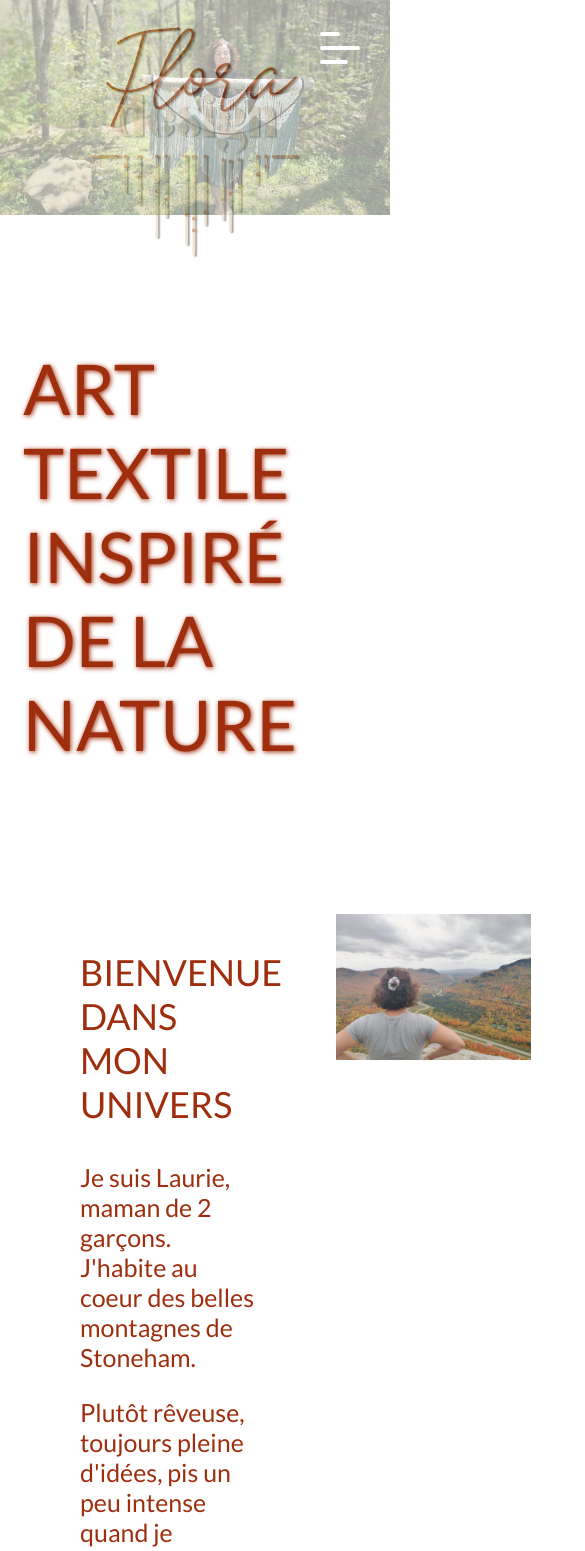
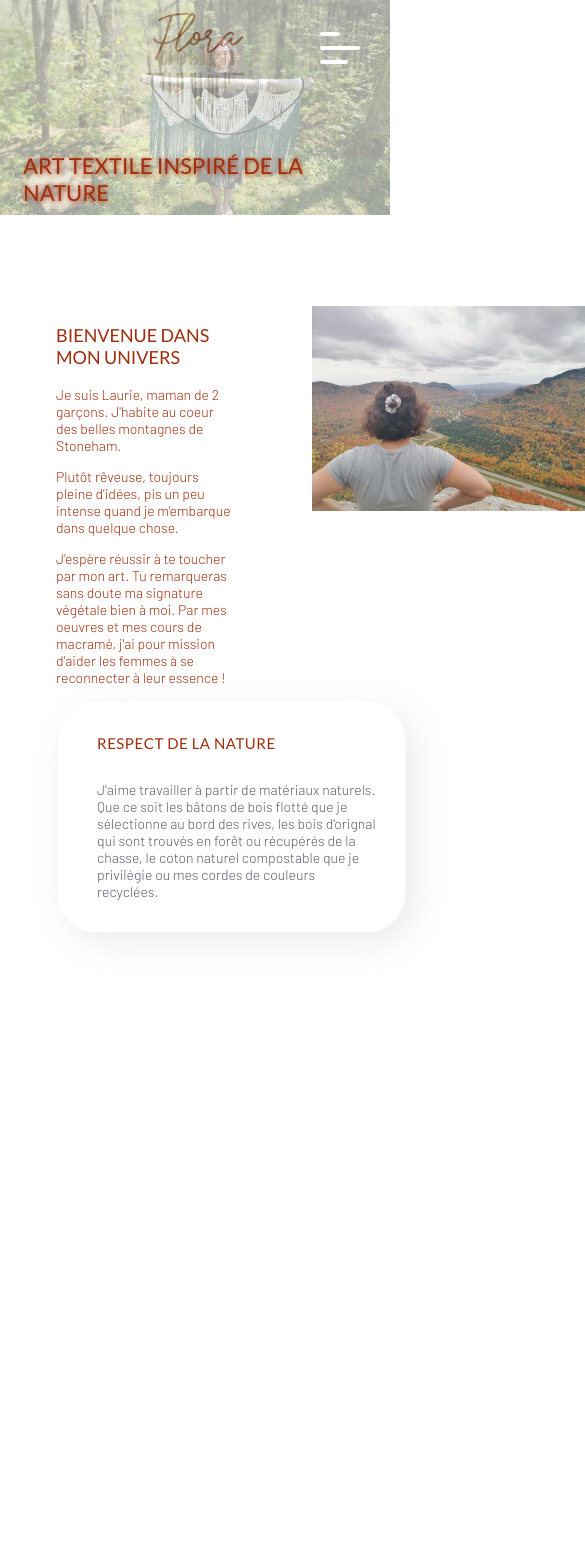
Before and after one commit to Jon104/flora-design, a React (Create React App) app: page / in a window 390 px wide. Shown: the top 1551 px of the page, 585 px wide, since content can reach past the window. After the commit the page ends 1150 px from the top, so only its background shows below. Built offline with nearby package versions, Linux system fonts and the light colour scheme.

Commit message:
Added some media query - Added bubble test - Added new font

```diff
--- a/public/index.html
+++ b/public/index.html
@@ -14,6 +14,7 @@
     <link rel="preconnect" href="https://fonts.googleapis.com">
     <link rel="preconnect" href="https://fonts.gstatic.com" crossorigin>
     <link href="https://fonts.googleapis.com/css2?family=Lato&display=swap" rel="stylesheet">
+    <link href="https://fonts.googleapis.com/css2?family=Barlow:wght@300&display=swap" rel="stylesheet">
     <title>Flora Design</title>
   </head>
   <body>
--- a/src/pages/Landing.jsx
+++ b/src/pages/Landing.jsx
@@ -7,6 +7,16 @@ const Logo = styled.img`
   top: 0;
   left: 50%;
   z-index: 100;
+
+  @media (max-width: 1300px) {
+    width: 220px;
+  }
+  @media (max-width: 800px) {
+    width: 180px;
+  }
+  @media (max-width: 630px) {
+    width: 130px;
+  }
 `;
 
 const TopImage = styled.img`
@@ -23,6 +33,13 @@ const Container = styled.div`
   position: relative;
   margin: 7% 1%;
   z-index: 2;
+
+  @media (max-width: 1300px) {
+    margin: 3% 1%;
+  }
+  @media (max-width: 800px) {
+    margin: 0% 1%;
+  }
 `;
 
 const Title = styled.p`
@@ -30,6 +47,19 @@ const Title = styled.p`
   font-size: 70px;
   color: #9F2E0E;
   text-shadow:1px 1px 5px #9F2E0E;
+
+  @media (max-width: 1300px) {
+    font-size: 50px;
+  }
+  @media (max-width: 1000px) {
+    font-size: 40px;
+  }
+  @media (max-width: 800px) {
+    font-size: 28px;
+  }
+  @media (max-width: 630px) {
+    font-size: 22px;
+  }
 `;
 
 const MiddleSection = styled.div`
@@ -40,6 +70,15 @@ const MiddleSection = styled.div`
   z-index: 5;
 
   @media (max-width: 1300px) {
+    padding-top: 30%;
+  }
+  @media (max-width: 1000px) {
+    padding-top: 22%;
+  }
+  @media (max-width: 800px) {
+    padding-top: 24%;
+  }
+  @media (max-width: 630px) {
     padding-top: 20%;
   }
 `;
@@ -48,27 +87,100 @@ const LeftPanel = styled.div`
   display: inline-block;
   padding-left: 5rem;
   padding-right: 5rem;
-
   z-index: 20;
   width: 45%;
+
+  @media (max-width: 800px) {
+    padding-left: 3.5rem;
+    width: 45%;
+  }
 `;
 
 const RightPanel = styled.img`
   position: absolute;
   display: inline-block;
   width: 50%;
+
+  @media (max-width: 1300px) {
+    width: 70%;
+  }
 `;
 
 const MiddleSectionTitle = styled.p`
   font-size: 36px;
   color: #9F2E0E;
+
+  @media (max-width: 1300px) {
+    font-size: 26px;
+  }
+  @media (max-width: 1000px) {
+    font-size: 22px;
+  }
+  @media (max-width: 800px) {
+    font-size: 18px;
+  }
 `;
 
 const MiddleSectionParagraph = styled.p`
   font-size: 25px;
   color: #9F2E0E;
+  font-family: Barlow;
+
+
+  @media (max-width: 1300px) {
+    font-size: 20px;
+  }
+  @media (max-width: 1000px) {
+    font-size: 18px;
+  }
+  @media (max-width: 800px) {
+    font-size: 14px;
+  }
 `;
 
+const Bubble = styled.div`
+  border: 1px solid #F8F8FB;
+  box-shadow: 10px 10px 30px rgba(208, 207, 220, 0.4);
+  border-radius: 40px;
+  display: flex;
+  flex-direction: column;
+  align-items: left;
+  padding: 18px 28px 18px 40px;
+  width: 428px;
+  position: absolute;
+
+  @media (max-width: 1000px) {
+    width: 370px;
+  }
+  @media (max-width: 1000px) {
+    width: 280px;
+  }
+`;
+
+const BubbleTitle = styled.p`
+  position: static;
+  font-size: 15px;
+  letter-spacing: 0.5px;
+  text-transform: uppercase;
+  color: #9F2E0E;
+`;
+
+const BubbleSubtitle = styled.p`
+  font-family: Barlow;
+  position: relative;
+  display: flex;
+  align-items: center;
+  color: #373244;
+  opacity: 0.8;
+  font-size: 20px;
+
+  @media (max-width: 1300px) {
+    font-size: 16px;
+  }
+  @media (max-width: 1000px) {
+    font-size: 14px;
+  }
+`;
 
 const Landing = () => {
   return (
@@ -84,6 +196,10 @@ const Landing = () => {
           <MiddleSectionParagraph>Je suis Laurie, maman de 2 garçons. J'habite au coeur des belles montagnes de Stoneham. </MiddleSectionParagraph>
           <MiddleSectionParagraph>Plutôt rêveuse, toujours pleine d'idées, pis un peu intense quand je m'embarque dans quelque chose.</MiddleSectionParagraph>
           <MiddleSectionParagraph>J'espère réussir à te toucher par mon art. Tu remarqueras sans doute ma signature végétale bien à moi. Par mes oeuvres et mes cours de macramé,  j'ai pour mission d'aider les femmes à se reconnecter à leur essence !</MiddleSectionParagraph>
+          <Bubble>
+            <BubbleTitle>RESPECT DE LA NATURE</BubbleTitle>
+            <BubbleSubtitle>J'aime travailler à partir de matériaux naturels. Que ce soit les bâtons de bois flotté que je sélectionne au bord des rives, les bois d'orignal qui sont trouvés en forêt ou récupérés de la chasse, le coton naturel compostable que je privilégie ou mes cordes de couleurs recyclées. </BubbleSubtitle>
+          </Bubble>
         </LeftPanel>
         <RightPanel src="./img/landing_middle_view.jpg" alt="Landing middle section" />
       </MiddleSection>
```
